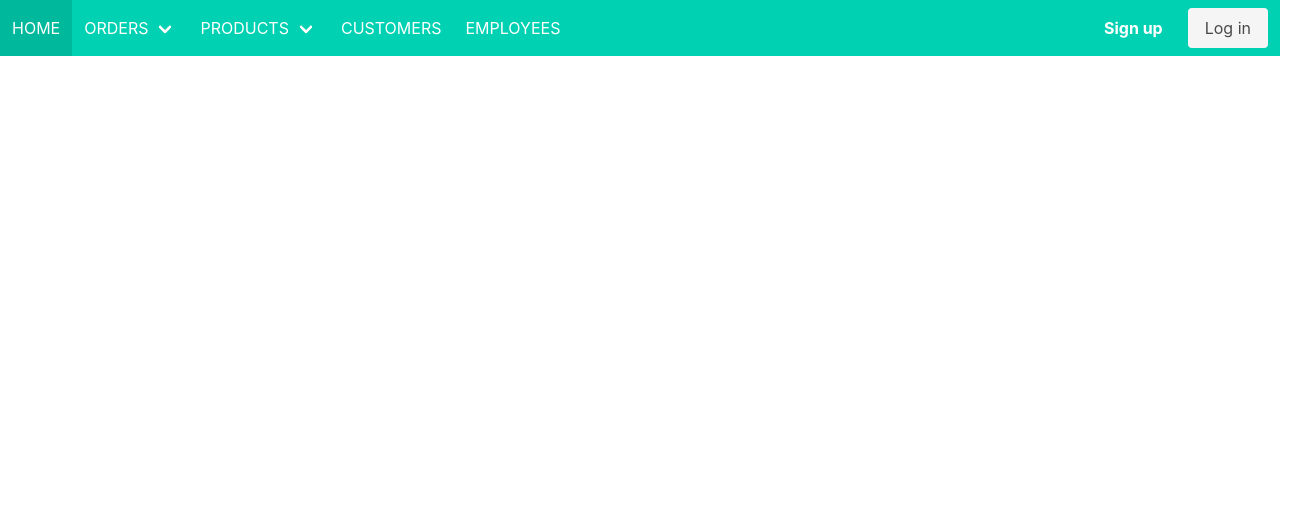
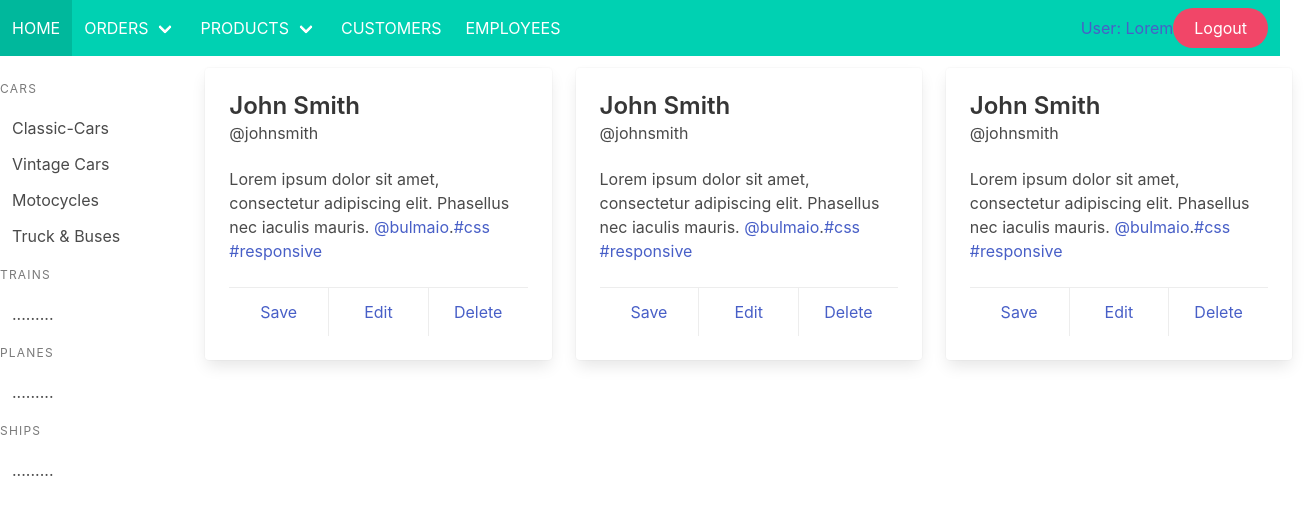
Before and after one commit to AnnopKTz/model-shop, a Next.js app: page / in a window 1280 px wide. Shown: the top 514 px of the page, 1304 px wide, since content can reach past the window. Built offline with nearby package versions, Linux system fonts and the light colour scheme.

Commit message:
add content card and edit menu

```diff
--- /dev/null
+++ b/components/category.js
@@ -0,0 +1,35 @@
+import React from 'react';
+
+const Menu = () => (
+    <aside class="menu">
+        <p class="menu-label">
+            CARS
+  </p>
+        <ul class="menu-list">
+            <li><a>Classic-Cars</a></li>
+            <li><a>Vintage Cars</a></li>
+            <li><a>Motocycles</a></li>
+            <li><a> Truck & Buses</a></li>
+        </ul>
+        <p class="menu-label">
+            Trains
+  </p>
+        <ul class="menu-list">
+            <li><a>.........</a></li>
+        </ul>
+        <p class="menu-label">
+            Planes
+  </p>
+        <ul class="menu-list">
+            <li><a>.........</a></li>
+        </ul>
+        <p class="menu-label">
+            Ships
+  </p>
+        <ul class="menu-list">
+            <li><a>.........</a></li>
+        </ul>
+    </aside>
+)
+
+export default Menu;
--- a/components/nav.js
+++ b/components/nav.js
@@ -1,7 +1,7 @@
 import React from 'react';
 
-const headnav = () => (
-  <nav class="navbar is-primary" role="navigation" aria-label="main navigation">
+const HeadNav = () => (
+  <nav className="navbar is-primary" role="navigation" aria-label="main navigation">
   <div class="navbar-brand">
     <a role="button" class="navbar-burger burger" aria-label="menu" aria-expanded="false" data-target="navbarBasicExample">
       <span aria-hidden="true"></span>
@@ -56,14 +56,15 @@ const headnav = () => (
       </a>
     </div>
 
-    <div class="navbar-end">
-      <div class="navbar-item">
+    <div class="navbar-end ">
+      <div class="navbar-item ">
+        <div className="user ">
+          <a>User: Lorem </a>
+        </div>
+
         <div class="buttons">
-          <a class="button is-primary">
-            <strong>Sign up</strong>
-          </a>
-          <a class="button is-light">
-            Log in
+          <a class="button is-danger is-rounded">
+            Logout
           </a>
         </div>
       </div>
@@ -72,4 +73,4 @@ const headnav = () => (
 </nav>
 )
 
-export default headnav ;
+export default HeadNav ;
--- /dev/null
+++ b/components/product_item.js
@@ -0,0 +1,28 @@
+import React from 'react'
+
+const Item = () => (
+    <div class="card">
+  <div class="card-content">
+    <div class="media">
+      <div class="media-content">
+        <p class="title is-4">John Smith</p>
+        <p class="subtitle is-6">@johnsmith</p>
+      </div>
+    </div>
+
+    <div class="content">
+      Lorem ipsum dolor sit amet, consectetur adipiscing elit.
+      Phasellus nec iaculis mauris. <a>@bulmaio</a>.
+      <a href="#">#css</a> <a href="#">#responsive</a>
+      <br/>
+    </div>
+    <footer class="card-footer">
+    <a href="#" class="card-footer-item">Save</a>
+    <a href="#" class="card-footer-item">Edit</a>
+    <a href="#" class="card-footer-item">Delete</a>
+  </footer>
+  </div>
+</div>
+)
+
+export default Item;
--- a/pages/index.js
+++ b/pages/index.js
@@ -1,11 +1,35 @@
 import React from 'react'
 import Head from 'next/head'
-import Nav from '../components/nav'
+import HeadNav from '../components/nav'
+import Category from '../components/category'
+import Item from '../components/product_item'
 
 const Home = () => (
-  <div>
-    <Nav />
+  <div className="body">
+    <div className="nav">
+      <HeadNav />
+      <br/>
+    </div>
+
+    <div className="columns is-mobile">
+      <div class="column is-2 ">
+        <Category />
+      </div>
+
+      <div class="columns is-mobile">
+        <div class="column is-4">
+          <Item />
+        </div>
+        <div class="column is-4">
+          <Item />
+        </div>
+        <div class="column is-4">
+          <Item />
+        </div>
+      </div>
+    </div>
   </div>
+
 )
 
 export default Home
```
